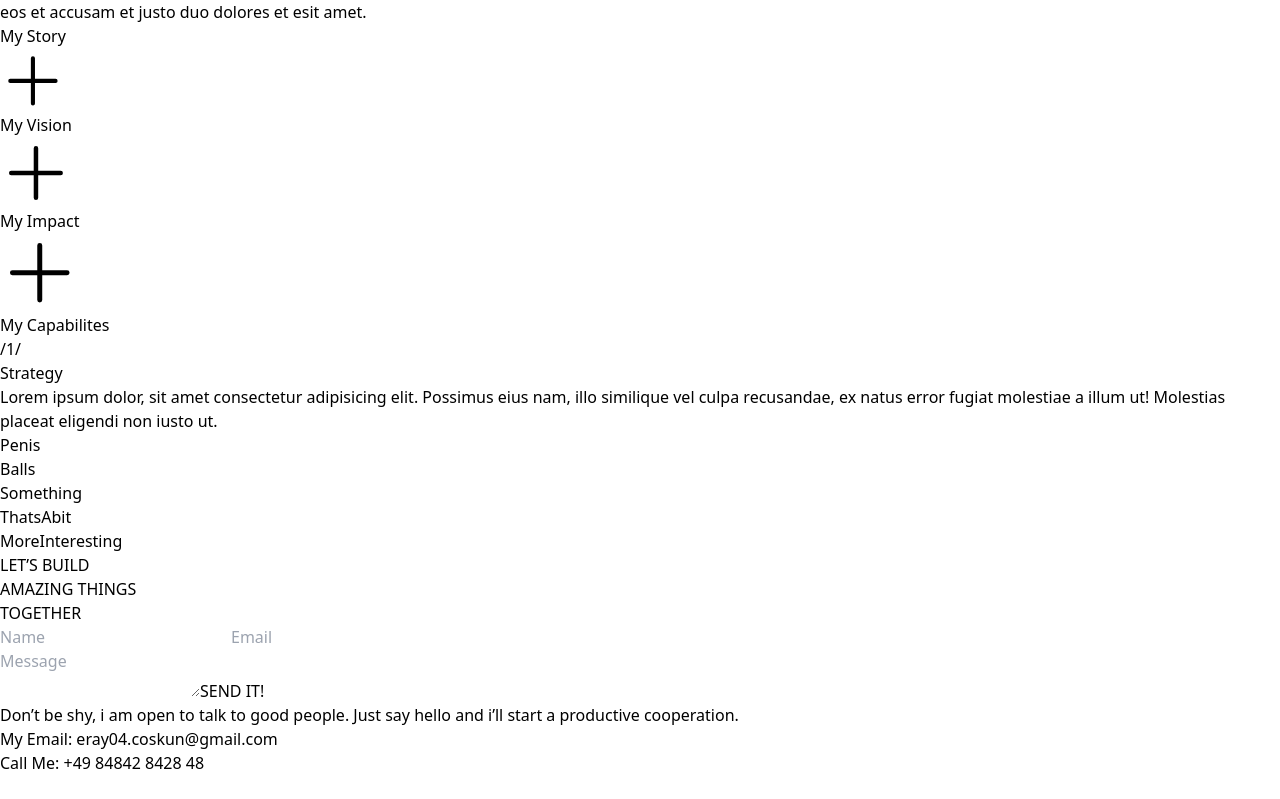
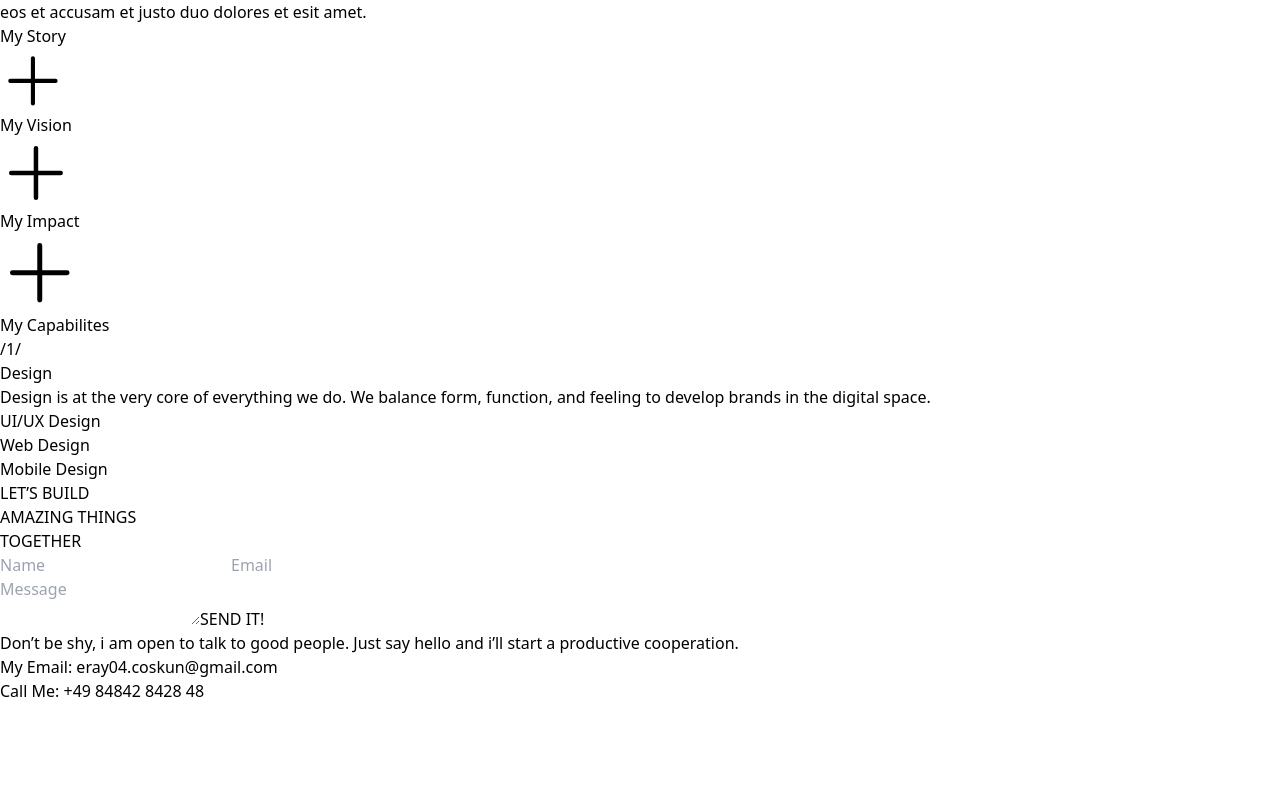
Before and after one commit to ErayC4/portfolio, a React (Vite) app: page / in a window 1280 px wide. Shown: the part 1911-2710 px from the top of the page. After the commit the page ends 2638 px from the top, so only its background shows below. Built offline with nearby package versions, Linux system fonts and the light colour scheme.

Commit message:
rounded buttons, new MyCapabilities layout

```diff
--- a/src/AboutMe.jsx
+++ b/src/AboutMe.jsx
@@ -40,7 +40,7 @@ function AboutMe() {
       <div className="flex gap-16 pt-16">
 
         <div className="w-1/3">
-          <img src="/images/images.jpg" className="h-96 w-full" alt="" />
+          <img src="/images/images.jpg" className="h-96 w-full rounded-xl" alt="" />
         </div>
         <div className="w-2/3">
 
--- a/src/MyCapabilities.jsx
+++ b/src/MyCapabilities.jsx
@@ -4,29 +4,27 @@ function MyCapabilities() {
   return (
     <div className="pr-24 pt-[512px]">
       <p className="text-8xl pb-16">My Capabilites</p>
-      <div className="flex gap-16">
-        <div className="w-1/2">
-          <div className="flex text-8xl text-black bg-white p-8">
-            <p>/1/</p>
-            <p className="pl-8">Strategy</p>
-          </div>
+      <div className="flex pb-32">
+        <p className="bg-white p-4 text-4xl text-black rounded-xl">/1/</p>
 
-          <div className="flex gap-16">
-            <div className="flex pt-16 w-1/3">
-              <p className="text-xl">Lorem ipsum dolor, sit amet consectetur adipisicing elit. Possimus eius nam, illo similique vel culpa recusandae, ex natus error fugiat molestiae a illum ut! Molestias placeat eligendi non iusto ut.</p>
-            </div>
-            <div className="w-2/3 pt-8">
-              <p className="text-4xl border-b border-white py-8">Penis</p>
-              <p className="text-4xl border-b border-white py-8">Balls</p>
-              <p className="text-4xl border-b border-white py-8">Something</p>
-              <p className="text-4xl border-b border-white py-8">ThatsAbit</p>
-              <p className="text-4xl border-b border-white py-8">MoreInteresting</p>
+        <div className="pt-4 pl-8">
+          <p className="text-4xl pb-4 border-b border-white">Design</p>
 
-
-
+          <div className="flex gap-8 pt-8">
+            <p className="text-xl w-1/3">
+              Design is at the very core of everything we do. We balance form,
+              function, and feeling to develop brands in the digital space.
+            </p>
+            <div className="w-2/3">
+              <p className="text-8xl border-b border-white pb-8">
+                UI/UX Design
+              </p>
+              <p className="text-8xl border-b border-white py-8">Web Design</p>
+              <p className="text-8xl border-b border-white py-8">
+                Mobile Design
+              </p>
             </div>
           </div>
-
         </div>
       </div>
     </div>
--- a/src/Projects.jsx
+++ b/src/Projects.jsx
@@ -20,7 +20,7 @@ function Projects() {
                 <div
                   className={`text-2xl  py-8 flex justify-between ${
                     activeButton === index
-                      ? "bg-white text-black pl-16"
+                      ? "bg-white text-black pl-16 rounded-xl"
                       : "bg-transparent"
                   }`}
                 >
@@ -41,7 +41,7 @@ function Projects() {
               <div key={activeButton}>
                 <img
                   src={projectsData[activeButton].image}
-                  className="object-cover border border-black"
+                  className="object-cover border border-black rounded-xl h-96"
                 />
                 <div className="flex justify-between items-center w-full pb-4 border-b border-black mt-8">
                   <div className="flex">
@@ -69,7 +69,7 @@ function Projects() {
 
                 */}
 
-                <div className="flex justify-evenly py-4 text-lg border-black border mt-8">
+                <div className="flex justify-evenly py-4 text-lg border-black  rounded-xl border mt-8">
                   {projectsData[activeButton].technologiesUsed.map(
                     (item, index) => (
                       <React.Fragment key={index}>
@@ -79,7 +79,7 @@ function Projects() {
                     )
                   )}
                 </div>
-                <button className="w-full bg-black text-white text-2xl flex justify-center gap-4 py-4 mt-8">
+                <button className="w-full bg-black rounded-xl text-white text-2xl flex justify-center gap-4 py-4 mt-8">
                   <p>Launch</p>
                   <svg
                     xmlns="http://www.w3.org/2000/svg"
```
